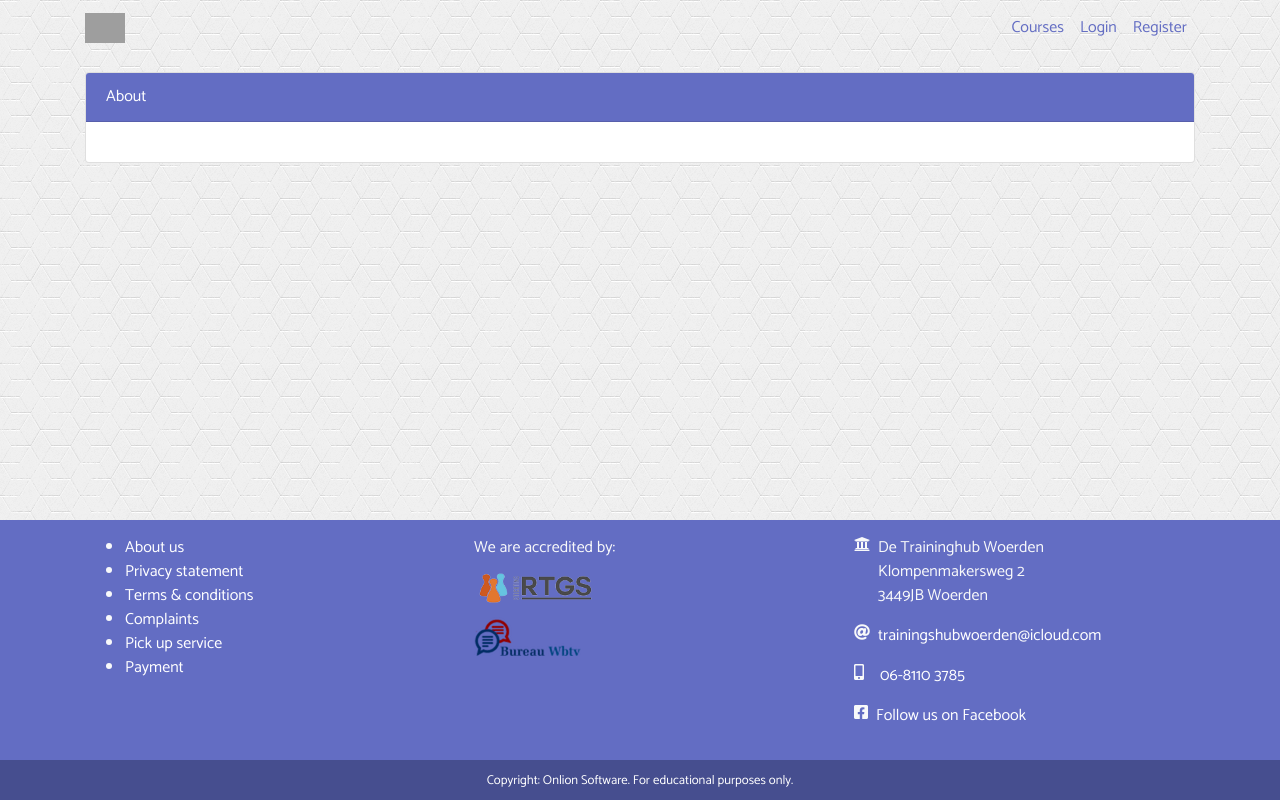
After one commit to jdl208/trainingshub, a Django app: page /about/ in a window 1280 px wide. The commit adds this page. Run offline with Django 3.2, Linux system fonts and the light colour scheme; some libraries are stand-ins or nearby versions; grey boxes are pictures that could not be loaded.

Commit message:
added static pages home app and links in footer

```diff
--- /dev/null
+++ b/home/templates/home/about.html
@@ -0,0 +1,13 @@
+{% extends 'base.html' %}
+{% block content %}
+<div class="container mt-3">
+  <div class="card">
+    <div class="card-header bg-purple">
+      About
+    </div>
+    <div class="card-body">
+
+    </div>
+  </div>
+</div>
+{% endblock content %}
--- a/home/urls.py
+++ b/home/urls.py
@@ -3,5 +3,11 @@ from . import views
 
 
 urlpatterns = [
-    path('', views.home, name='home'),
+    path("", views.home, name="home"),
+    path("about/", views.about, name="about"),
+    path("complaints/", views.complaints, name="complaints"),
+    path("payment/", views.payment, name="payment"),
+    path("pickup-service", views.pickup_service, name="pickup-service"),
+    path("privacy/", views.privacy, name="privacy"),
+    path("terms-conditions", views.terms_conditions, name="terms-conditions"),
 ]
--- a/home/views.py
+++ b/home/views.py
@@ -12,3 +12,27 @@ def home(request):
         print(signedup_list)
     context = {"course": Courses.objects.last(), "signedup": signedup_list}
     return render(request, "home/home.html", context)
+
+
+def about(request):
+    return render(request, "home/about.html")
+
+
+def complaints(request):
+    return render(request, "home/complaints.html")
+
+
+def payment(request):
+    return render(request, "home/payment.html")
+
+
+def pickup_service(request):
+    return render(request, "home/pickup-service.html")
+
+
+def privacy(request):
+    return render(request, "home/privacy.html")
+
+
+def terms_conditions(request):
+    return render(request, "home/terms-conditions.html")
--- a/templates/partials/footer.html
+++ b/templates/partials/footer.html
@@ -5,12 +5,12 @@
         <div class="row ">
             <div class="col-md-4 py-3">
                 <ul class="footer-list">
-                    <li><a href="">About us</a></li>
-                    <li><a href="">Privacy statement</a></li>
-                    <li><a href="">Terms & conditions</a></li>
-                    <li><a href="">Complaints</a></li>
-                    <li><a href="">Pick up service</a></li>
-                    <li><a href="">Payment</a></li>
+                    <li><a href="{% url 'about' %}">About us</a></li>
+                    <li><a href="{% url 'privacy' %}">Privacy statement</a></li>
+                    <li><a href="{% url 'terms-conditions' %}">Terms & conditions</a></li>
+                    <li><a href="{% url 'complaints' %}">Complaints</a></li>
+                    <li><a href="{% url 'pickup-service' %}">Pick up service</a></li>
+                    <li><a href="{% url 'payment' %}">Payment</a></li>
                 </ul>
             </div>
             <div class="col-md-4 py-3 pl-4">
```
Also changed, not shown: home/templates/home/complaints.html (added, +13 -0 lines), home/templates/home/payment.html (added, +13 -0 lines), home/templates/home/pickup-service.html (added, +13 -0 lines), home/templates/home/privacy.html (added, +13 -0 lines), home/templates/home/terms-conditions.html (added, +13 -0 lines).
